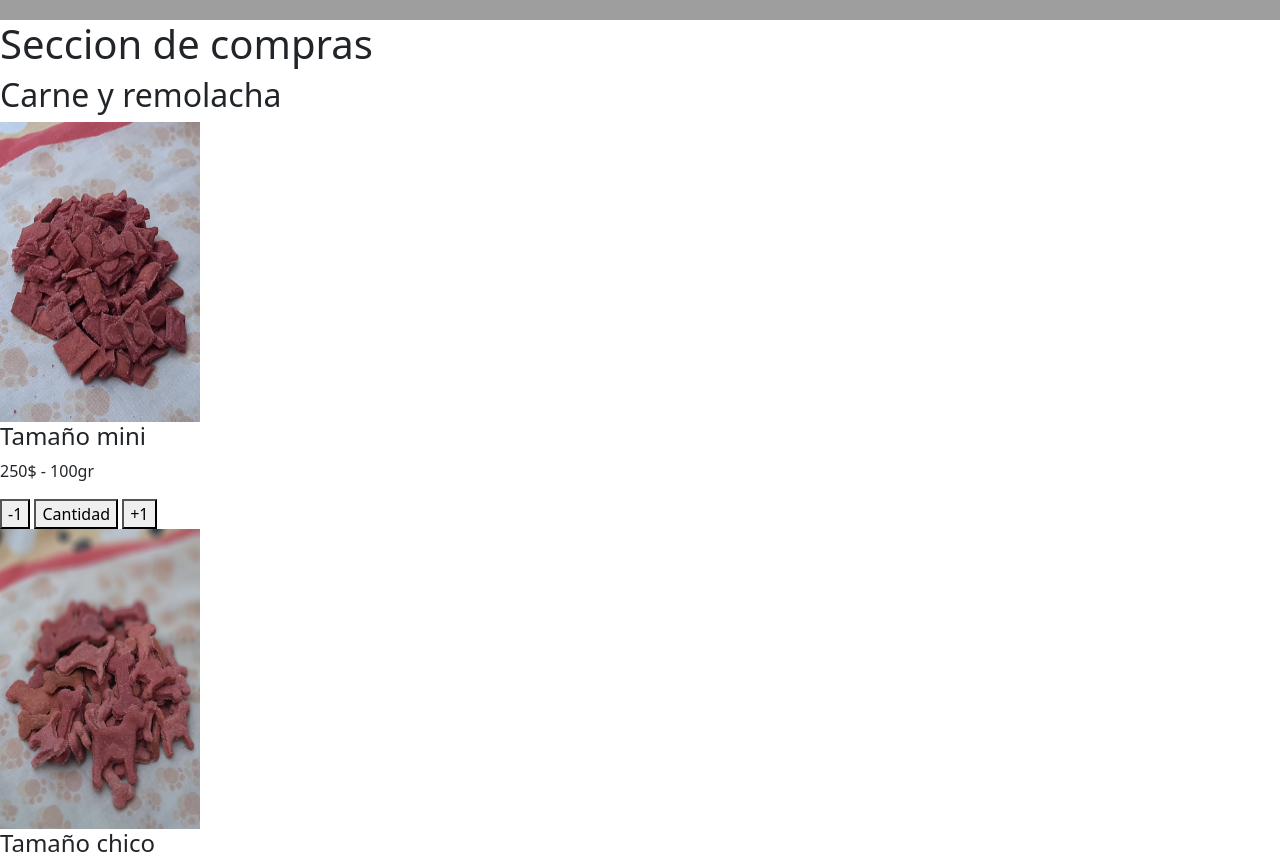
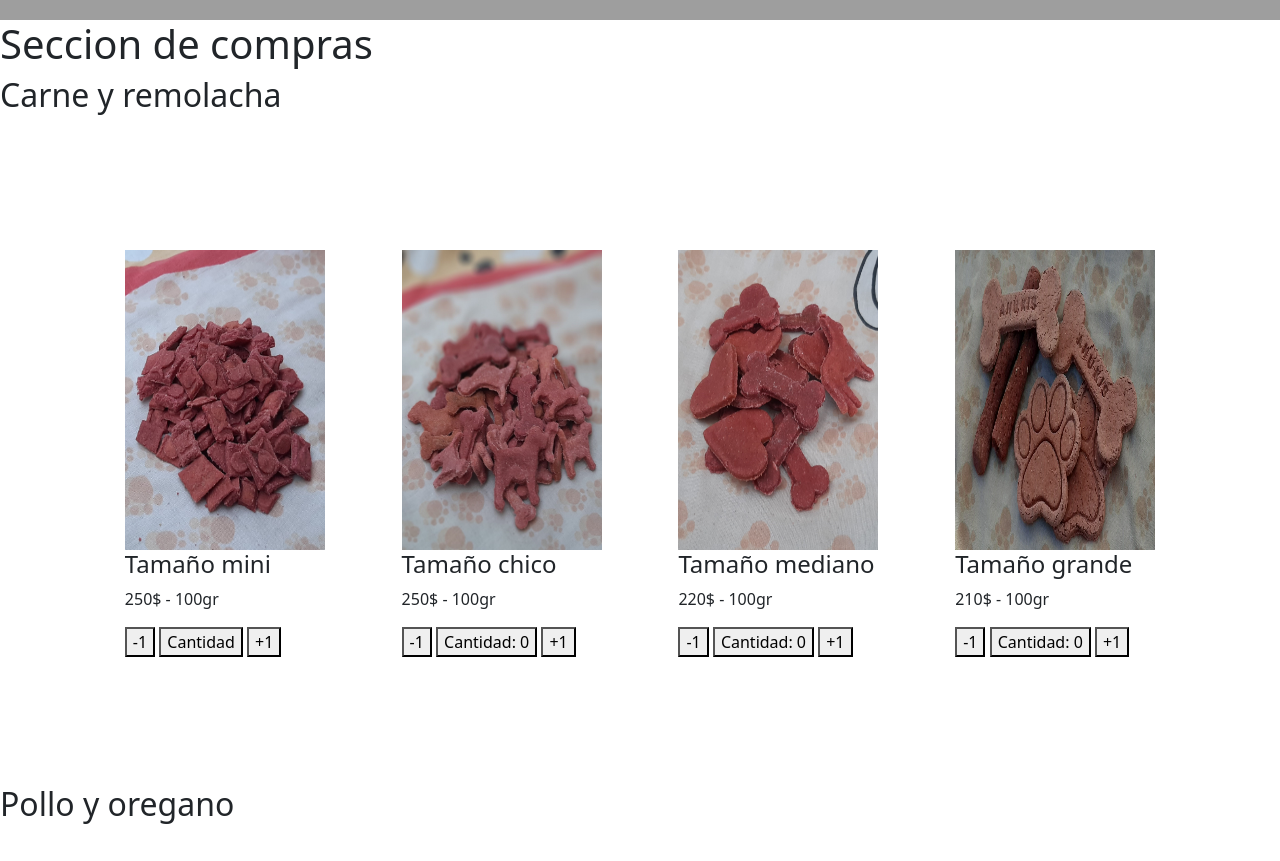
Before and after one commit to ReniCacimiroVega/Anukis-Delikatessen, a website: page shop.html in a window 1280 px wide. Shown: the part 940-1801 px from the top of the page. Drawn offline with nearby package versions, Linux system fonts and the light colour scheme; grey boxes are pictures that could not be loaded.

Commit message:
css de shop conectado

```diff
--- a/css/style2.css
+++ b/css/style2.css
@@ -1,19 +1,22 @@
-.cont-sabores{
+
+
+
+.cont-sabores-shop{
 	width: 100%
 }
 
-.Sabores{
+.Sabores-shop{
 	display: flex;
 	justify-content: center;
 	align-items: center;
 	width: 100%;
 }
 
-.tamaño{
+.tamaño-shop{
 	margin: 10% 3%;
 }
 
-img{
+.img-shop{
 	width: 200px;
 	height: 300px;
 }
```
